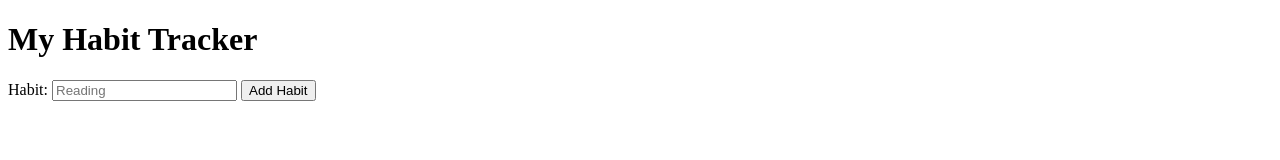
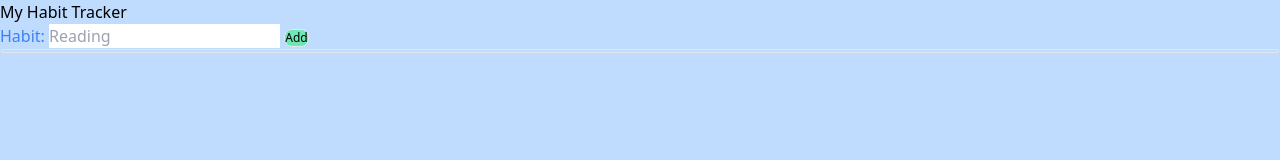
Before and after one commit to timwebdev1/habit-tracker, a plain HTML site: page index.html in a window 1280 px wide. Drawn offline with nearby package versions, Linux system fonts and the light colour scheme.

Commit message:
feat: Set up Tailwind for styling

```diff
--- a/index.html
+++ b/index.html
@@ -4,16 +4,17 @@
   <meta charset="UTF-8">
   <meta name="viewport" content="width=device-width, initial-scale=1.0">
   <title>My Habit Tracker</title>
+  <link href="https://cdn.jsdelivr.net/npm/tailwindcss@2.2.19/dist/tailwind.min.css" rel="stylesheet">
   <link rel="stylesheet" href="style.css">
 </head>
-<body>
+<body class="bg-blue-200">
   <h1>My Habit Tracker</h1>
   <form>
-    <label for="habit">Habit:</label>
-    <input id="habit" placeholder="Reading" type="text">
-    <button id="add-habit-btn">Add Habit</button>
+    <label for="habit" class="text-left text-blue-500">Habit:</label>
+    <input id="habit" placeholder="Reading" type="text" class="text-left text-black-500">
+    <button id="add-habit-btn" class="bg-green-300 text-xs border rounded-lg hover:bg-green-500">Add</button>
   </form>
-  <ul id="habit-list">
+  <ul id="habit-list" class="bg-black-500 text-white border rounded-lg p-px m-px">
 
   </ul>
   <script src="app.js"></script>
```
